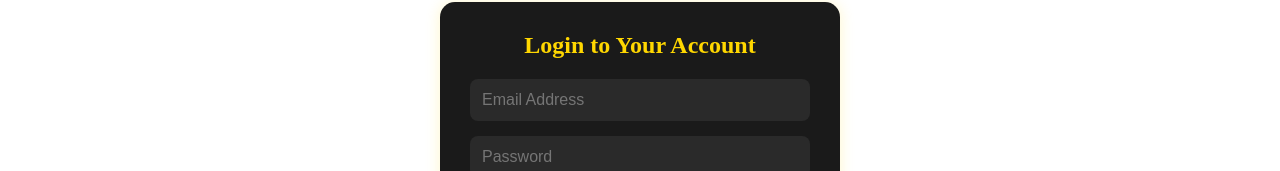
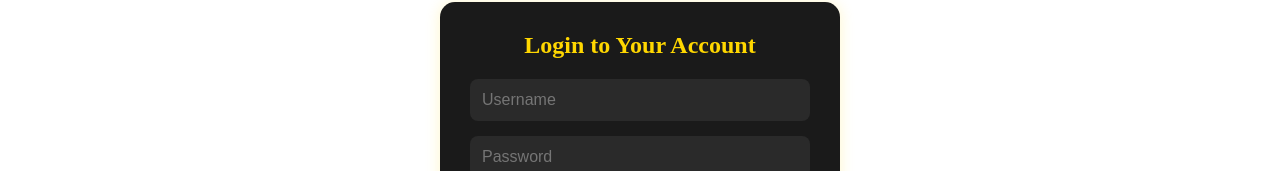
Before and after one commit to Virajing/GigaChat, a React (Vite) app in the folder Frontend/: page /login in a window 1280 px wide. Shown: the part 126-297 px from the top of the page. Built offline with nearby package versions, Linux system fonts and the light colour scheme.

Commit message:
added name to register

```diff
--- a/Frontend/src/App.jsx
+++ b/Frontend/src/App.jsx
@@ -3,6 +3,7 @@ import { BrowserRouter, Routes, Route } from "react-router-dom";
 import HomePage from "./Pages/HomePage.jsx";
 import Register from "./Pages/Register.jsx";
 import Login from "./Pages/Login.jsx";
+import Main from "./Pages/Main.jsx";
 const App = () => {
   return (
 
@@ -11,6 +12,7 @@ const App = () => {
         <Route path="/" element={<HomePage />} />
         <Route path="/register" element={<Register />} />
         <Route path="/login" element={<Login />} />
+        <Route path="/main" element={<Main />} />
       </Routes>
     </BrowserRouter>
   );
--- a/Frontend/src/Pages/Login.jsx
+++ b/Frontend/src/Pages/Login.jsx
@@ -4,11 +4,12 @@ import { useNavigate } from "react-router-dom";
 import Navbar from "../Components/AuthNav";
 import Footer from "../Components/Footer";
 import styles from "../Stylesheets/Register.module.css"; // reuse same styles
+import axios from "axios";
 
 export default function Login() {
   const navigate = useNavigate();
   const [formData, setFormData] = useState({
-    email: "",
+    username: "",
     password: "",
   });
   const [loading, setLoading] = useState(false);
@@ -30,18 +31,20 @@ export default function Login() {
     setLoading(true);
 
     try {
-      const res = await fetch("https://gigachat-ivoq.onrender.com/auth/login", {
-        method: "POST",
-        headers: {
-          "Content-Type": "application/json",
-        },
-        body: JSON.stringify(formData),
-      });
+      const res = await axios.post(
+        "https://gigachat-ivoq.onrender.com/auth/login",
+        formData,
+        {
+          headers: {
+        "Content-Type": "application/json",
+          },
+        }
+      );
+      const data = res.data;
 
-      const data = await res.json();
 
       if (!res.ok) {
-        throw new Error(data.message || "Invalid email or password");
+        throw new Error(data.message || "Invalid username or password");
       }
 
       console.log("User logged in:", data);
@@ -76,14 +79,14 @@ export default function Login() {
           <h2>Login to Your Account</h2>
           <form onSubmit={handleSubmit} className={styles["register-form"]}>
             <input
-              type="email"
-              name="email"
-              placeholder="Email Address"
-              value={formData.email}
+              type="name"
+              name="username"
+              placeholder="Username"
+              value={formData.username}
               onChange={handleChange}
               required
-              autoComplete="email"
-              aria-label="Email"
+              autoComplete="username"
+              aria-label="Username"
             />
             <input
               type="password"
--- /dev/null
+++ b/Frontend/src/Pages/Main.jsx
@@ -0,0 +1,11 @@
+import React from 'react'
+
+const Main = () => {
+  return (
+    <div>
+      <h1>Welcome to the Main Page</h1>
+    </div>
+  )
+}
+
+export default Main
```
Also changed, not shown: 1 other file (tests, documents, lock files or other folders).
